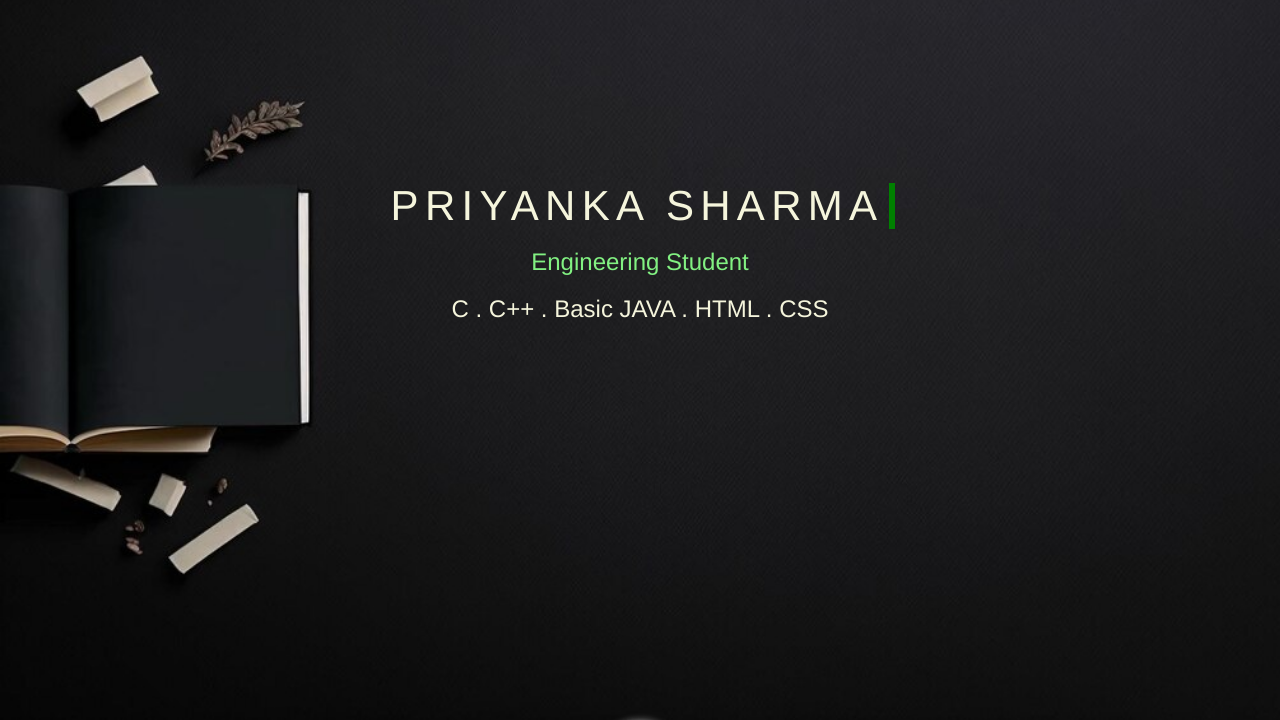
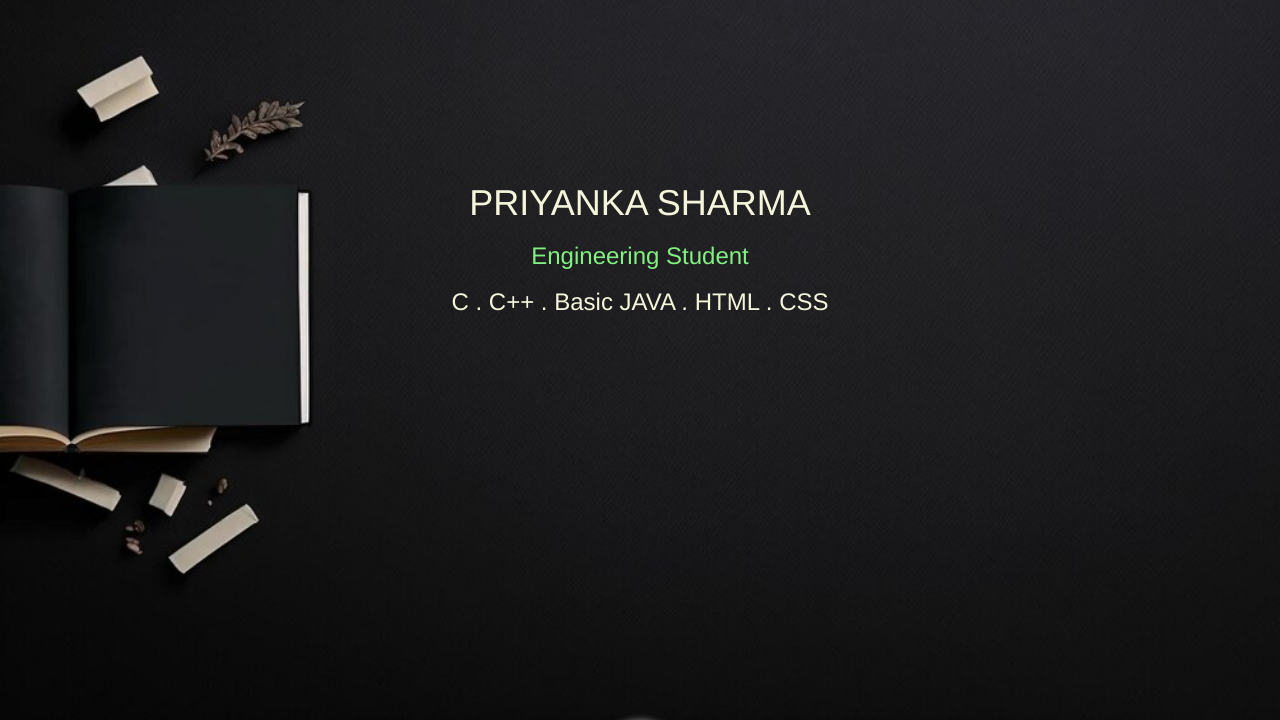
Before and after one commit to iostream8/MyPortfolio, a plain HTML site: page index.html in a window 1280 px wide. Shown: the part 77-797 px from the top of the page. Drawn offline with nearby package versions, Linux system fonts and the light colour scheme; files whose address does not match are found by name.

Commit message:
portfolio

```diff
--- a/index.html
+++ b/index.html
@@ -24,7 +24,7 @@
            <li><a class="list-item" href="#fifthPage">Contact</a></li>
            </ol>
            <div  id="div2" >
-            <h1 id="head1" style="width: 60%;">PRIYANKA SHARMA</h1>
+            <h1 id="head1">PRIYANKA SHARMA</h1>
             <h3 id="head2"> Engineering Student</h3>
             <h3 id="head3">C . C++ . Basic JAVA . HTML . CSS</h3>
           </div>
--- a/style.css
+++ b/style.css
@@ -76,7 +76,7 @@ width: 100vw;
 .panel-body:hover{
     color:green ;
 }
- #head1 {
+ /* #head1 {
     overflow: hidden;
     border-right: .15em solid green;
     white-space: nowrap;
@@ -96,7 +96,11 @@ width: 100vw;
   @keyframes blink-caret {
     from, to { border-color: transparent }
     50% { border-color: green; }
-  }
+  } */
+  #head1{
+    color: beige;
+    text-align: center;
+}
   #container {
     display: flex;
     /* flex-direction: row(default), column, row-reverse, column-reverse; */
```
